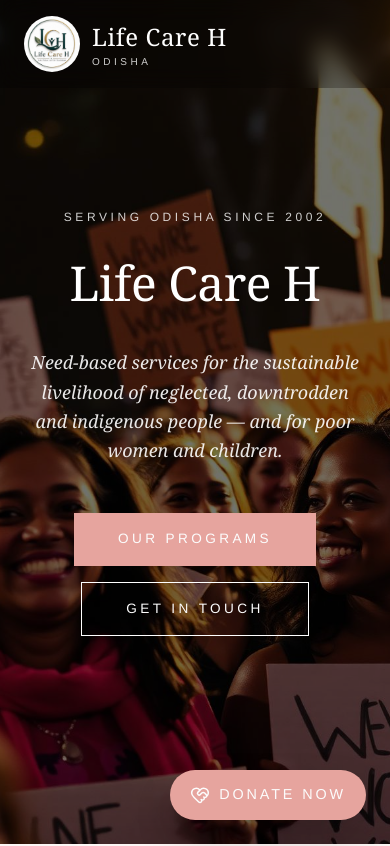
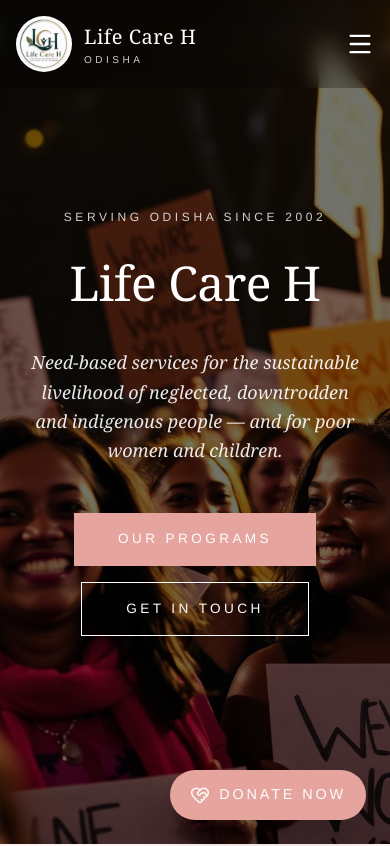
Before and after one commit to Rahul-Roy352/lifecareh, a React (Vite) app: page / in a window 390 px wide. Shown: the top 846 px of the page. Built offline with nearby package versions, Linux system fonts and the light colour scheme.

Commit message:
Add responsive header and mobile menu

```diff
--- a/src/components/SiteFooter.tsx
+++ b/src/components/SiteFooter.tsx
@@ -49,7 +49,7 @@ export function SiteFooter() {
                   <Instagram className="h-4 w-4" />
                 </a>
                 <a
-                  href="https://wa.me/+919876543210"
+                  href="https://wa.me/+919778038181"
                   target="_blank"
                   rel="noreferrer"
                   className="inline-flex h-10 w-10 items-center justify-center rounded-full border border-slate-800 bg-slate-900 text-slate-300 transition hover:border-primary hover:text-primary"
--- a/src/components/SiteHeader.tsx
+++ b/src/components/SiteHeader.tsx
@@ -1,4 +1,6 @@
+import { useState } from "react";
 import { Link, NavLink } from "react-router-dom";
+import { Menu, X } from "lucide-react";
 import logoImage from "@/assets/logo.jpg";
 
 const NAV = [
@@ -12,10 +14,11 @@ const NAV = [
 
 export function SiteHeader({ variant = "light" }: { variant?: "light" | "dark" }) {
   const isDark = variant === "dark";
+  const [mobileMenuOpen, setMobileMenuOpen] = useState(false);
 
   return (
     <>
-      {!isDark && <div aria-hidden className="h-[88px] md:h-[96px]" />}
+      {!isDark && <div aria-hidden className="h-[88px]" />}
       <header
         className={`fixed top-0 left-0 right-0 z-40 transition-colors ${
           isDark
@@ -23,8 +26,8 @@ export function SiteHeader({ variant = "light" }: { variant?: "light" | "dark" }
             : "bg-background/85 backdrop-blur-md border-b border-border/60"
         }`}
       >
-        <div className="mx-auto flex max-w-7xl items-center justify-between px-6 md:px-8 py-4 md:py-5">
-          <Link to="/" className="flex items-center gap-3">
+        <div className="mx-auto flex max-w-7xl items-center justify-between px-4 sm:px-6 lg:px-8 py-4">
+          <Link to="/" className="flex items-center gap-3 shrink-0">
             <img
               src={logoImage}
               alt="Life Care H"
@@ -33,11 +36,13 @@ export function SiteHeader({ variant = "light" }: { variant?: "light" | "dark" }
               height={64}
             />
             <div className={`leading-none ${isDark ? "text-white" : "text-foreground"}`}>
-              <div className="font-display text-2xl tracking-wide">Life Care H</div>
+              <div className="font-display text-xl lg:text-2xl tracking-wide whitespace-nowrap">
+                Life Care H
+              </div>
               <div className="text-[10px] tracking-[0.35em] mt-1 opacity-80">ODISHA</div>
             </div>
           </Link>
-          <nav className="hidden md:flex items-center gap-7 lg:gap-9">
+          <nav className="hidden lg:flex items-center gap-4 xl:gap-8 whitespace-nowrap flex-1 justify-center">
             {NAV.map((n) => (
               <NavLink
                 key={n.label}
@@ -57,10 +62,52 @@ export function SiteHeader({ variant = "light" }: { variant?: "light" | "dark" }
               </NavLink>
             ))}
           </nav>
-          <Link to="/contact" className="btn-donate hidden md:inline-block">
+          <Link to="/contact" className="btn-donate hidden lg:inline-block shrink-0">
             Support Us
           </Link>
+
+          <button
+            className={`lg:hidden ${isDark ? "text-white" : "text-foreground"}`}
+            onClick={() => setMobileMenuOpen(!mobileMenuOpen)}
+          >
+            {mobileMenuOpen ? <X size={28} /> : <Menu size={28} />}
+          </button>
         </div>
+
+        {mobileMenuOpen && (
+          <div
+            className={`lg:hidden border-t ${
+              isDark ? "bg-black/95 border-white/10" : "bg-background border-border"
+            }`}
+          >
+            <nav className="flex flex-col p-6 space-y-4">
+              {NAV.map((n) => (
+                <NavLink
+                  key={n.label}
+                  to={n.to}
+                  onClick={() => setMobileMenuOpen(false)}
+                  className={({ isActive }) =>
+                    isActive
+                      ? "text-primary font-medium"
+                      : isDark
+                        ? "text-white"
+                        : "text-foreground"
+                  }
+                >
+                  {n.label}
+                </NavLink>
+              ))}
+
+              <Link
+                to="/contact"
+                onClick={() => setMobileMenuOpen(false)}
+                className="btn-donate text-center"
+              >
+                Support Us
+              </Link>
+            </nav>
+          </div>
+        )}
       </header>
     </>
   );
```
